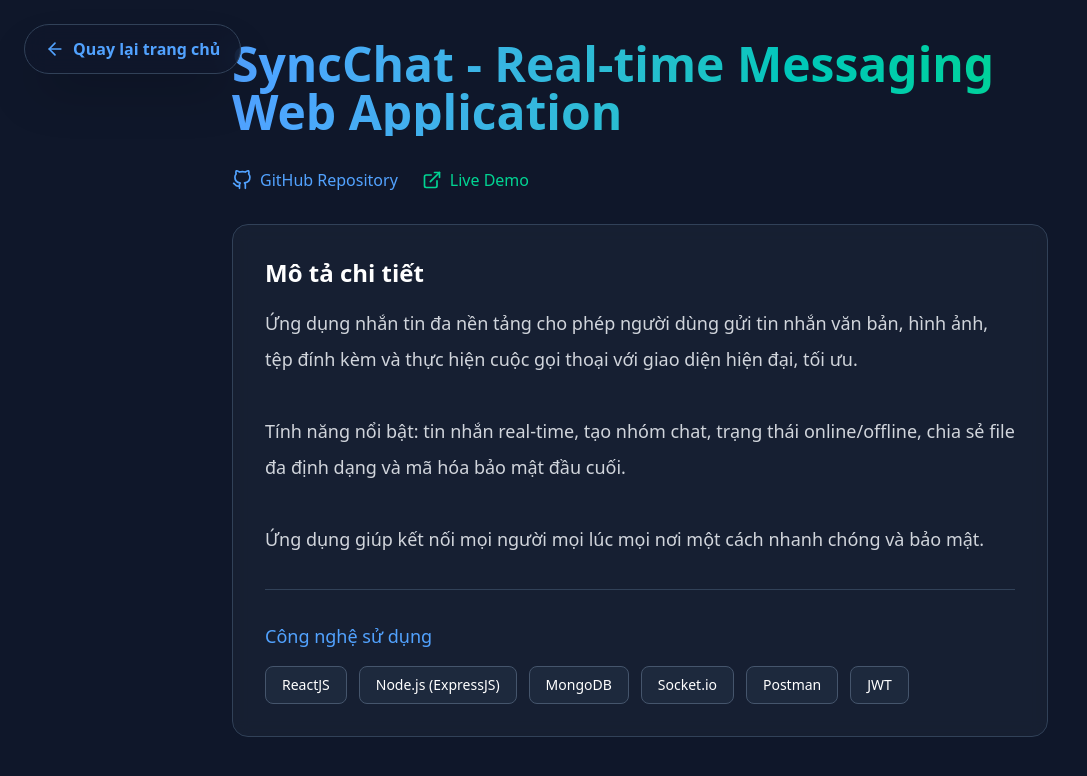
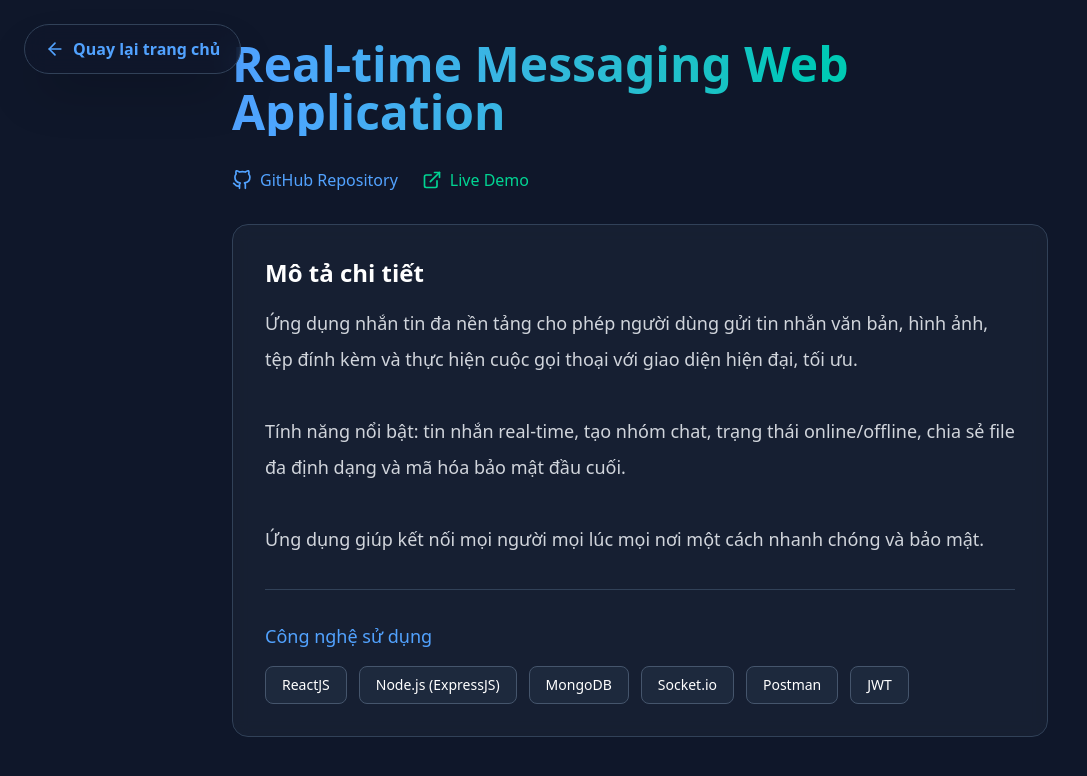
Before and after one commit to VyLNB/MyPortfolio, a React (Vite) app: page /project/1 in a window 1280 px wide. Shown: the top 776 px of the page, without its empty margins (0-1087 px from the left). Built offline with nearby package versions, Linux system fonts and the light colour scheme.

Commit message:
Render project links individually on detail page

```diff
--- a/src/data/projects.ts
+++ b/src/data/projects.ts
@@ -1,12 +1,12 @@
 export const projects = [
     {
         id: "1",
-        title: "SyncChat - Real-time Messaging Web Application",
+        title: "Real-time Messaging Web Application",
         type: "Full-stack",
         techStack: ["ReactJS", "Node.js (ExpressJS)", "MongoDB", "Socket.io", "Postman", "JWT"],
         description: "Ứng dụng nhắn tin đa nền tảng cho phép người dùng gửi tin nhắn văn bản, hình ảnh, tệp đính kèm và thực hiện cuộc gọi thoại với giao diện hiện đại, tối ưu.\n\nTính năng nổi bật: tin nhắn real-time, tạo nhóm chat, trạng thái online/offline, chia sẻ file đa định dạng và mã hóa bảo mật đầu cuối.\n\nỨng dụng giúp kết nối mọi người mọi lúc mọi nơi một cách nhanh chóng và bảo mật.",
         linkGithub: "https://github.com/VyLNB/Real-time-chat",
-        linkDemo: "https://realtime-chat-60277.web.app/"
+        linkDemo: "https://real-time-chat-blond.vercel.app"
     },
     {
         id: "2",
@@ -14,8 +14,8 @@ export const projects = [
         type: "Frontend",
         techStack: ["ReactJS", "Tailwind CSS"],
         description: "Ứng dụng cung cấp một Dashboard quản trị giúp theo dõi toàn diện hoạt động kinh doanh với các chỉ số như khách hàng, đơn hàng và doanh thu. Hệ thống sử dụng biểu đồ trực quan (Recharts) để phân tích dữ liệu theo thời gian, hiển thị doanh thu theo tháng, trạng thái đơn hàng và danh sách sản phẩm bán chạy, giúp người quản trị dễ dàng đưa ra quyết định.\n\nBên cạnh đó, hệ thống hỗ trợ đầy đủ các chức năng quản lý như sản phẩm, đơn hàng, người dùng, danh mục, thương hiệu và mã giảm giá. Admin có thể thêm, chỉnh sửa, tìm kiếm dữ liệu và theo dõi chi tiết từng đối tượng (ví dụ: thông tin đơn hàng, khách hàng, sản phẩm). Điều này giúp tối ưu quy trình vận hành và quản lý dữ liệu tập trung.\n\nNgoài ra, ứng dụng tích hợp xác thực và bảo mật với cơ chế đăng nhập, phân quyền truy cập và bảo vệ route, đảm bảo chỉ người dùng hợp lệ mới có thể truy cập hệ thống quản trị. Admin cũng có thể quản lý thông tin cá nhân thông qua trang hồ sơ riêng.",
-        linkGithub: "https://github.com/VyLNB/E-Commerce-NodeJS",
-        linkDemo: "https://e-commerce-website-d2c08.web.app/"
+        linkGithub: "https://github.com/VyLNB/E-Commerce-NodeJS"
+        // linkDemo: "https://e-commerce-website-d2c08.web.app/"
     },
     {
         id: "3",
@@ -23,7 +23,7 @@ export const projects = [
         type: "Full-stack",
         techStack: ["ReactJS", "TypeScript", "Tailwind CSS", "Postman", "NodeJS (ExpressJS)", "MongoDB", "Kanban"],
         description: "Ứng dụng quản lý công việc cá nhân cho phép người dùng theo dõi và quản lý công việc một cách hiệu quả. Với giao diện trực quan và dễ sử dụng, ứng dụng hỗ trợ tạo, cập nhật, xóa và phân loại công việc, giúp người dùng sắp xếp công việc hàng ngày một cách khoa học.",
-        linkGithub: "https://github.com/VyLNB/Task-Manager",
-        linkDemo: "https://e-commerce-website-d2c08.web.app/"
+        linkGithub: "https://github.com/VyLNB/Task-Manager"
+        // linkDemo: "https://e-commerce-website-d2c08.web.app/"
     }
 ]
--- a/src/pages/ProjectDetail.tsx
+++ b/src/pages/ProjectDetail.tsx
@@ -45,8 +45,9 @@ const ProjectDetail = () => {
         </h1>
 
         {/* display link github */}
-        {project.linkGithub && project.linkDemo && (
+        {(
             <div className="mb-8 flex flex-wrap gap-6 items-center">
+                {project.linkGithub && (
                 <a
                 href={project.linkGithub}
                 target="_blank"
@@ -56,6 +57,8 @@ const ProjectDetail = () => {
                     <svg xmlns="http://www.w3.org/2000/svg" width="20" height="20" viewBox="0 0 24 24" fill="none" stroke="currentColor" strokeWidth="2" strokeLinecap="round" strokeLinejoin="round"><path d="M9 19c-5 1.5-5-2.5-7-3m14 6v-3.87a3.37 3.37 0 0 0-.94-2.61c3.14-.35 6.44-1.54 6.44-7A5.44 5.44 0 0 0 20 4.77 5.07 5.07 0 0 0 19.91 1S18.73.65 16 2.48a13.38 13.38 0 0 0-7 0C6.27.65 5.09 1 5.09 1A5.07 5.07 0 0 0 5 4.77a5.44 5.44 0 0 0-1.5 3.78c0 5.42 3.3 6.61 6.44 7A3.37 3.37 0 0 0 9 18.13V22"></path></svg>
                     GitHub Repository
                 </a>
+                )}
+                {project.linkDemo && (
                 <a
                 href={project.linkDemo}
                 target="_blank"
@@ -65,6 +68,7 @@ const ProjectDetail = () => {
                     <svg xmlns="http://www.w3.org/2000/svg" width="20" height="20" viewBox="0 0 24 24" fill="none" stroke="currentColor" strokeWidth="2" strokeLinecap="round" strokeLinejoin="round"><path d="M18 13v6a2 2 0 0 1-2 2H5a2 2 0 0 1-2-2V8a2 2 0 0 1 2-2h6"></path><polyline points="15 3 21 3 21 9"></polyline><line x1="10" y1="14" x2="21" y2="3"></line></svg>
                     Live Demo
                 </a>
+                )}
             </div>
         )}
 
```
